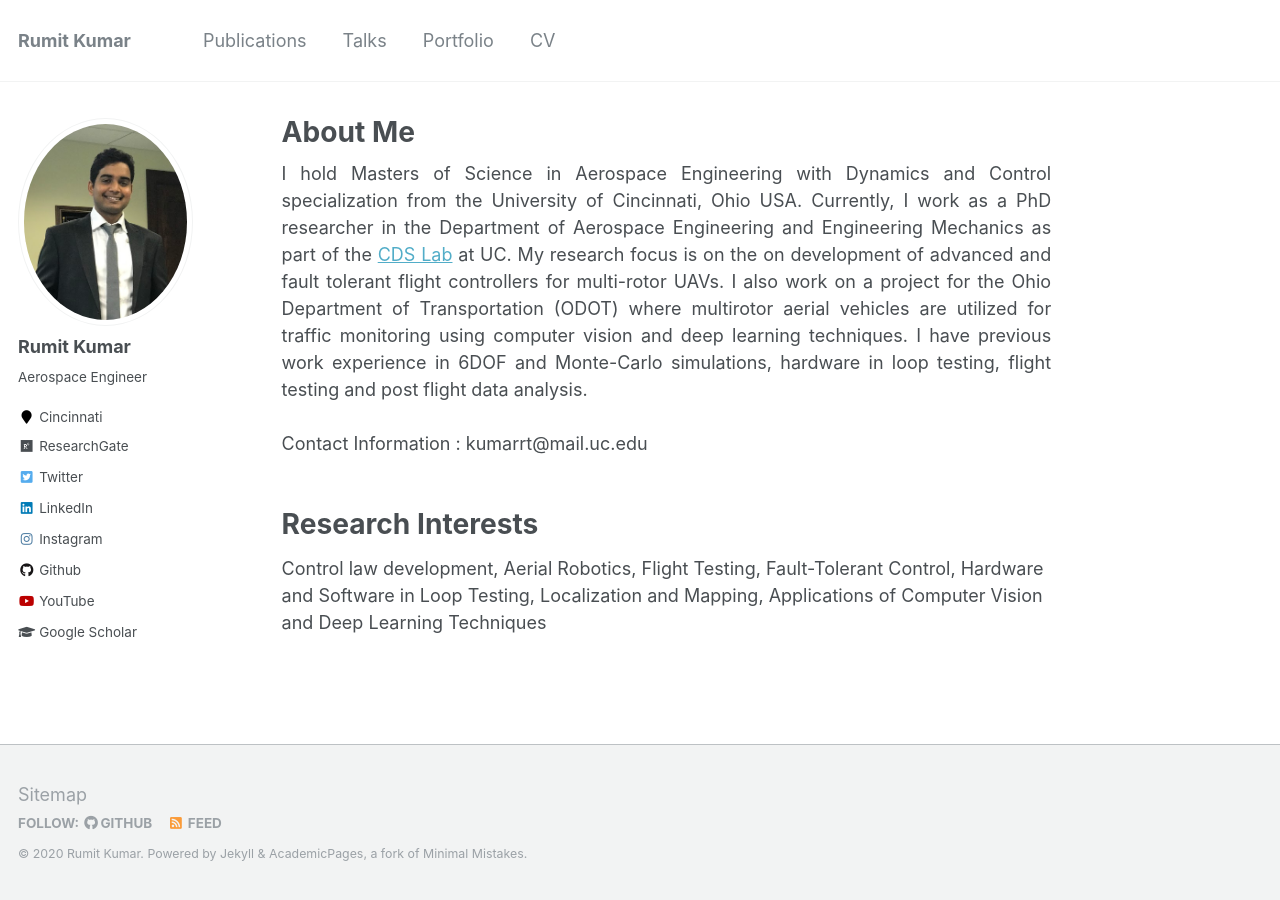
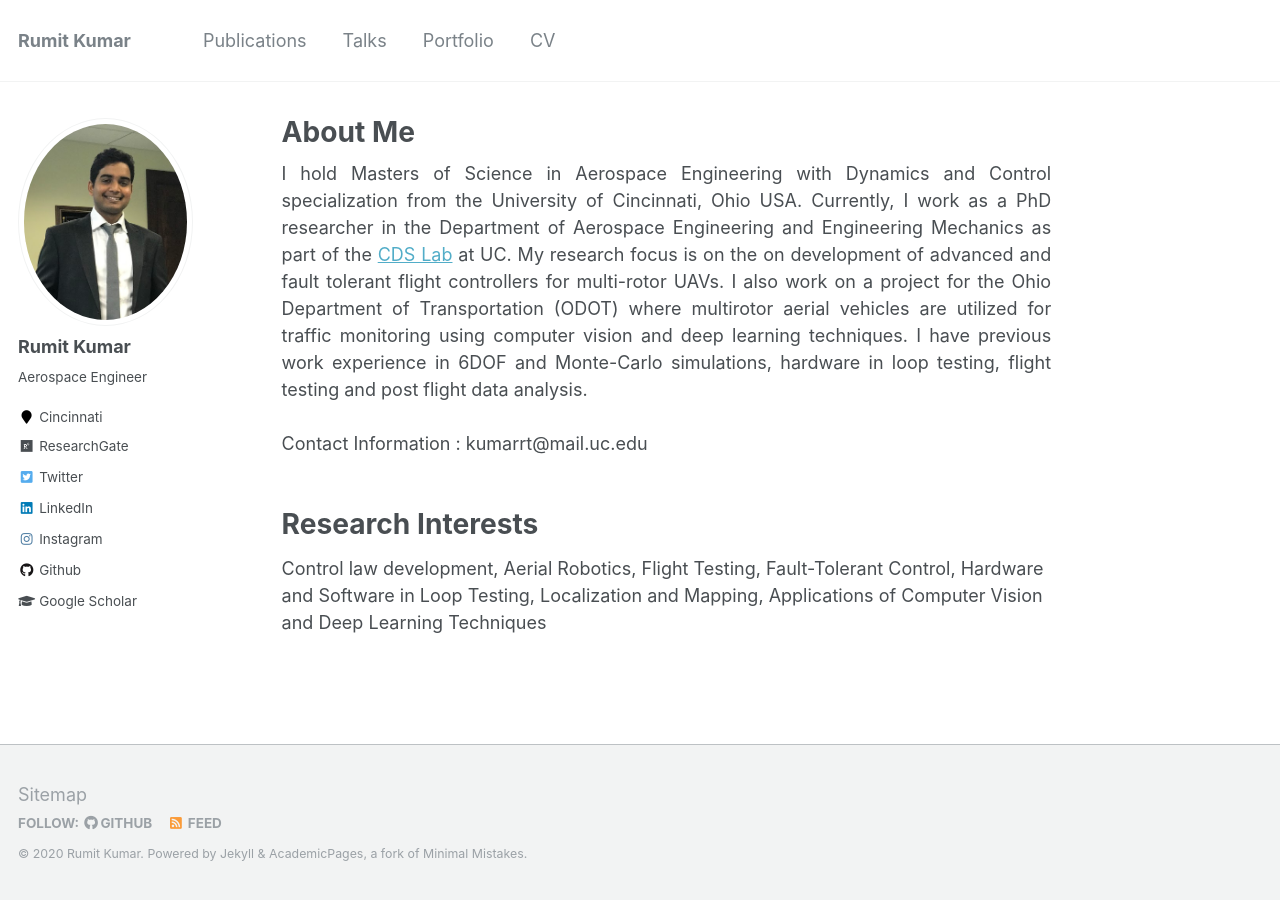
Before and after one commit to kumarrt/kumarrt.github.io, a Jekyll site: the page built from _pages/about.md, in a window 1280 px wide. Built offline with Jekyll 4.4.1, drawn with Linux system fonts in a browser that asks for light colours.

Commit message:
Update _config.yml

```diff
--- a/_config.yml
+++ b/_config.yml
@@ -113,7 +113,7 @@ author:
   vine             :
   weibo            :
   xing             :
-  youtube          : https://youtube.com/c/UCgexZA3_Man6L7KIbiDlimg/
+  youtube          : #https://youtube.com/c/UCgexZA3_Man6L7KIbiDlimg/
   wikipedia        :
 
 
```
